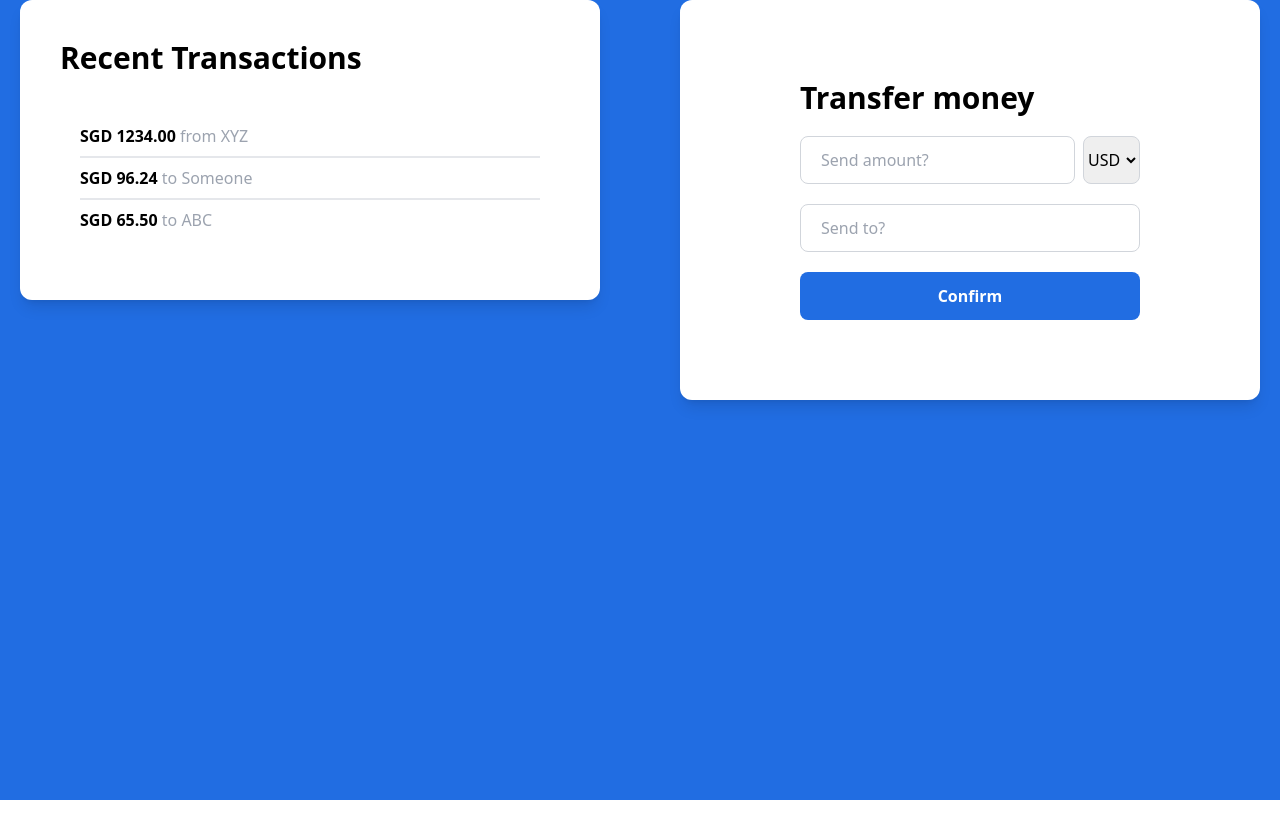
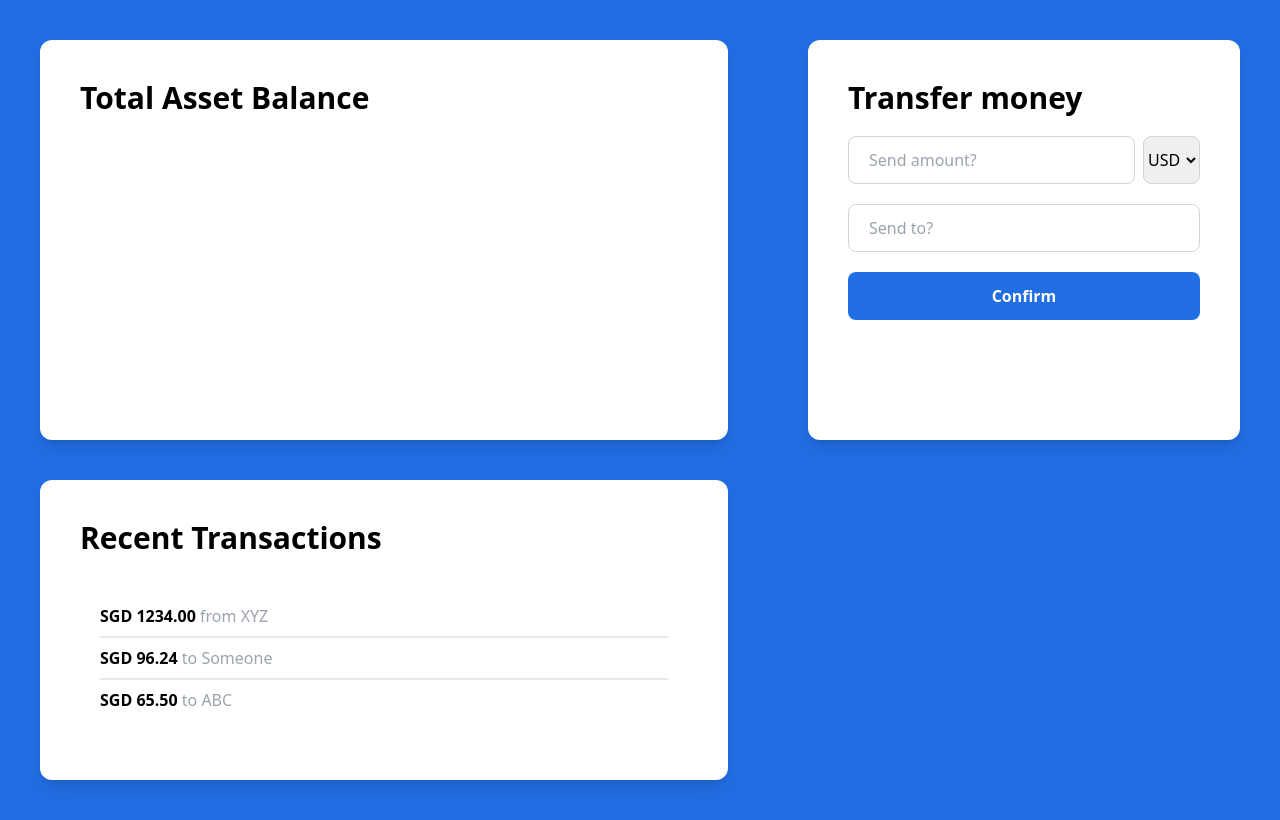
Before and after one commit to arashnrim/feducia, a Next.js app in the folder frontend/: page /home in a window 1280 px wide. Built offline with nearby package versions, Linux system fonts and the light colour scheme.

Commit message:
Improve home page implementation

```diff
--- a/frontend/pages/home.jsx
+++ b/frontend/pages/home.jsx
@@ -6,21 +6,11 @@ const Home = () => {
   ];
 
   return (
-    <main className="flex px-5 space-x-20 bg-[#216de2] h-screen">
-      <section className="w-[50vw] h-fit bg-white shadow-lg rounded-xl p-10 space-y-5">
-        <h1 className="text-3xl font-bold">Recent Transactions</h1>
-        <div className="p-5 divide-y-2 divide-gray-200">
-          {recentTransactions.map((transaction) => (
-            <p className="py-2 text-gray-400 font-xl" key={transaction.amount}>
-              <span className="font-bold text-black">{transaction.amount}</span>{" "}
-              {transaction.type === "receive" ? "from" : "to"}{" "}
-              {transaction.person}
-            </p>
-          ))}
-        </div>
+    <main className="grid grid-cols-5 p-10 gap-y-10 gap-x-20 bg-[#216de2] min-h-screen h-fit">
+      <section className="col-span-3 p-10 space-y-5 bg-white shadow-lg h-[50vh] rounded-xl">
+        <h1 className="text-3xl font-bold">Total Asset Balance</h1>
       </section>
-      <section className="w-[50vw] h-fit bg-white shadow-lg rounded-xl p-10">
-        <div className="p-10 mx-10 space-y-5 ">
+      <section className="col-span-2 p-10 space-y-5 bg-white shadow-lg rounded-xl">
         <h1 className="text-3xl font-bold">Transfer money</h1>
         <div className="flex flex-row space-x-2">
           <input
@@ -40,6 +30,18 @@ const Home = () => {
         <button className="bg-[#216de2] h-12 w-full rounded-lg hover:bg-[#1850a5] text-white font-bold">
           Confirm
         </button>
+      </section>
+
+      <section className="col-span-3 p-10 space-y-5 bg-white shadow-lg h-fit rounded-xl">
+        <h1 className="text-3xl font-bold">Recent Transactions</h1>
+        <div className="p-5 divide-y-2 divide-gray-200">
+          {recentTransactions.map((transaction) => (
+            <p className="py-2 text-gray-400 font-xl" key={transaction.amount}>
+              <span className="font-bold text-black">{transaction.amount}</span>{" "}
+              {transaction.type === "receive" ? "from" : "to"}{" "}
+              {transaction.person}
+            </p>
+          ))}
         </div>
       </section>
     </main>
```
Lines whose indentation alone changed are shown as unchanged.
